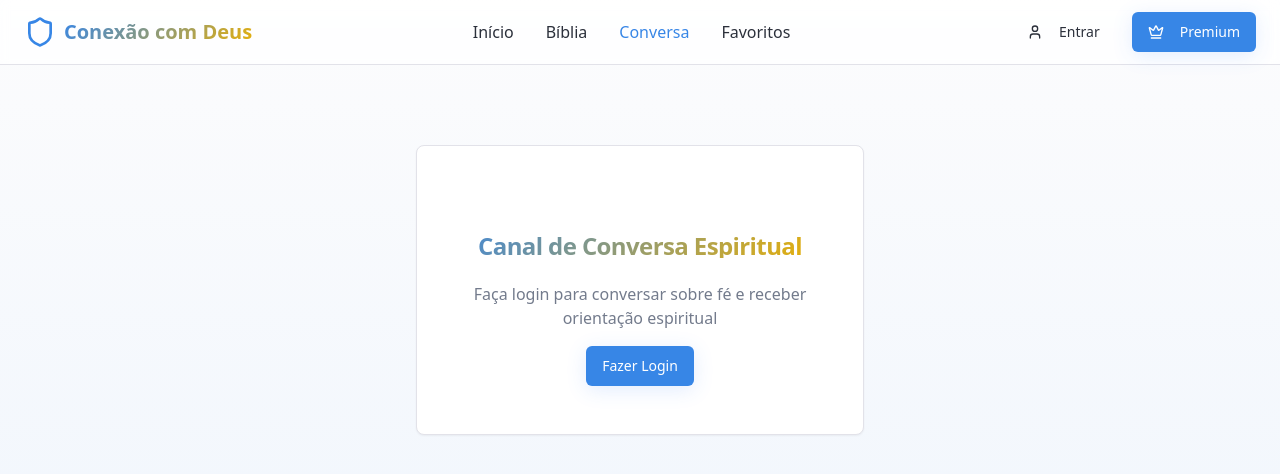
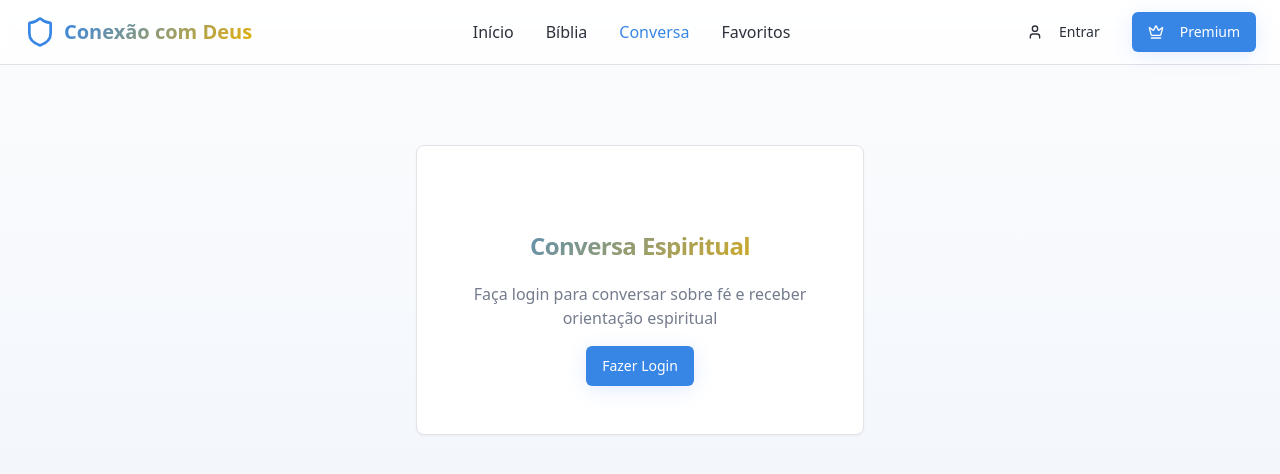
Before and after one commit to tmiziara/divino-conselho-di, a React (Vite) app: page /conversa in a window 1280 px wide. Shown: the top 474 px of the page. Built offline with nearby package versions, Linux system fonts and the light colour scheme.

Commit message:
Rename chat section title
Rename "Canal de Conversa Espiritual" to "Conversa Espiritual" in the chat section.

```diff
--- a/src/pages/Chat.tsx
+++ b/src/pages/Chat.tsx
@@ -69,7 +69,7 @@ const Chat = () => {
             <CardHeader>
               <CardTitle className="text-center heavenly-text">
                 <MessageCircle className="w-8 h-8 mx-auto mb-2" />
-                Canal de Conversa Espiritual
+                Conversa Espiritual
               </CardTitle>
             </CardHeader>
             <CardContent className="text-center">
@@ -94,7 +94,7 @@ const Chat = () => {
         <div className="text-center mb-8">
           <h1 className="text-4xl font-bold heavenly-text mb-4">
             <MessageCircle className="w-10 h-10 inline-block mr-3" />
-            Canal de Conversa Espiritual
+            Conversa Espiritual
           </h1>
           <p className="text-xl text-muted-foreground">
             Um espaço sagrado para compartilhar sua fé e receber orientação
```
